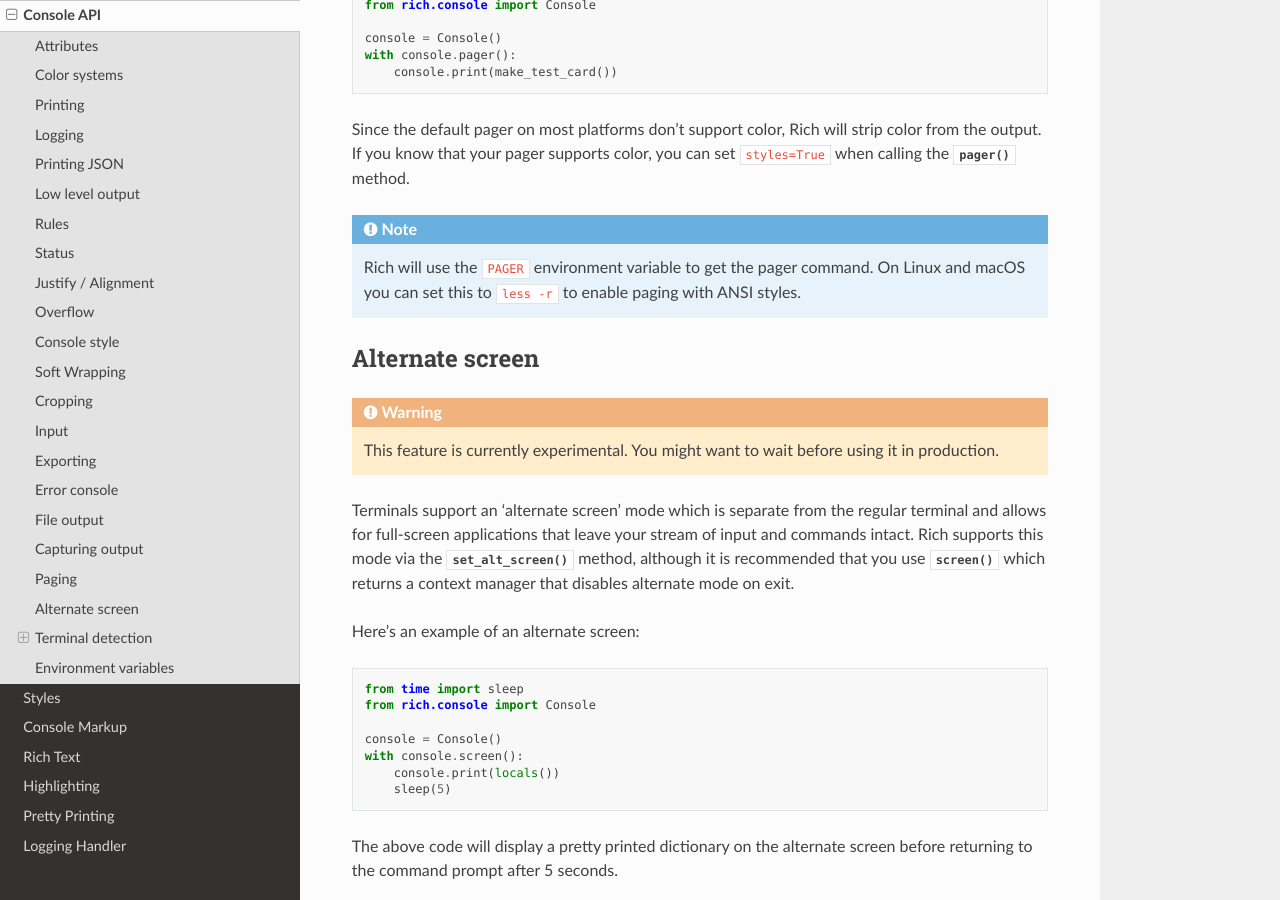
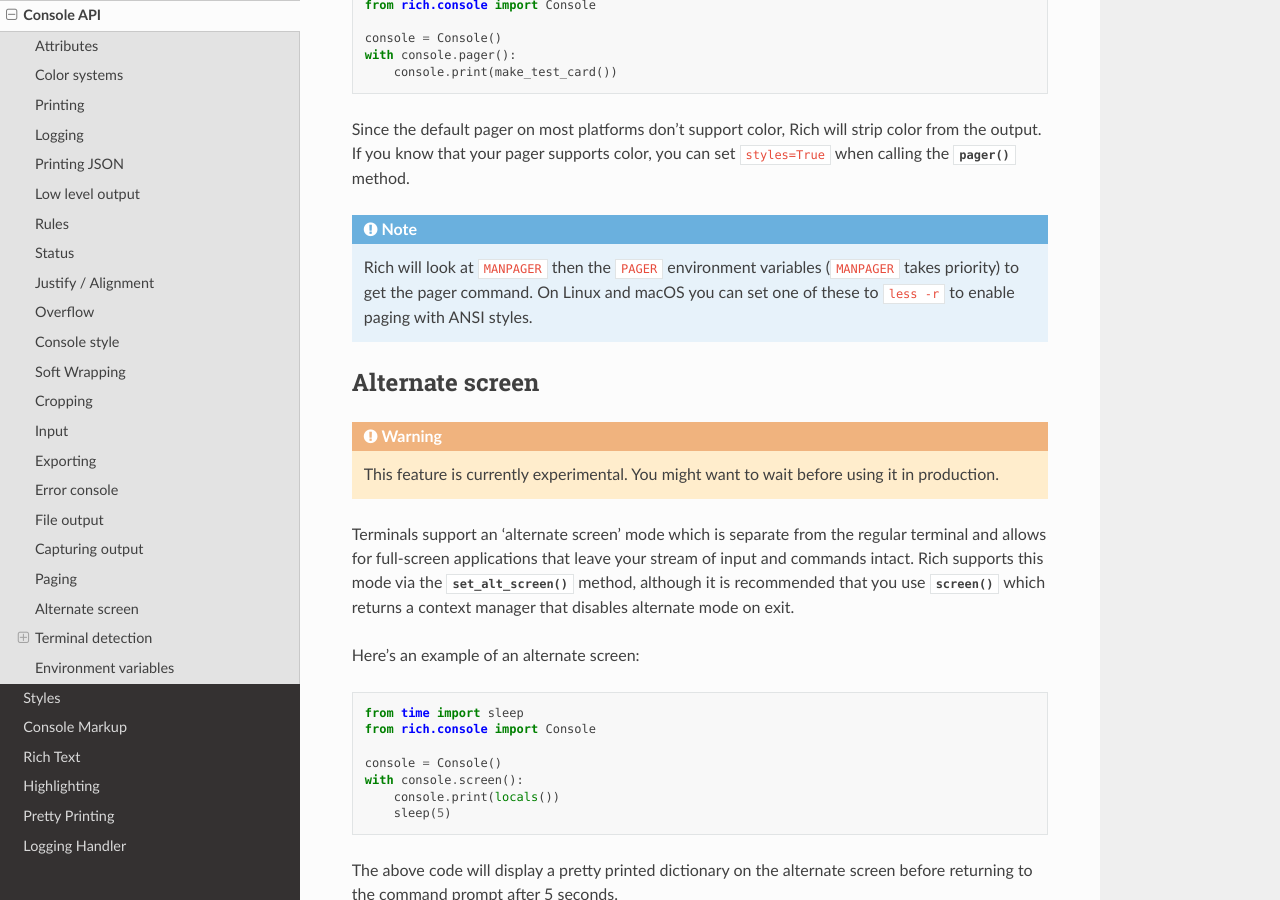
Before and after one commit to Textualize/rich, a Sphinx documentation site: the page built from docs/source/console.rst, in a window 1280 px wide and 900 px high, scrolled down 8477 px. Built offline with Sphinx 7.4.7 and the Read the Docs theme 2.0.0, drawn with Linux system fonts in a browser that asks for light colours.

Commit message:
Add note about MANPAGER environment variable to docs

```diff
--- a/docs/source/console.rst
+++ b/docs/source/console.rst
@@ -321,7 +321,7 @@
 Since the default pager on most platforms don't support color, Rich will strip color from the output. If you know that your pager supports color, you can set ``styles=True`` when calling the :meth:`~rich.console.Console.pager` method.
 
 .. note::
-    Rich will use the ``PAGER`` environment variable to get the pager command. On Linux and macOS you can set this to ``less -r`` to enable paging with ANSI styles.
+    Rich will look at ``MANPAGER`` then the ``PAGER`` environment variables (``MANPAGER`` takes priority) to get the pager command. On Linux and macOS you can set one of these to ``less -r`` to enable paging with ANSI styles.
 
 Alternate screen
 ----------------
```
